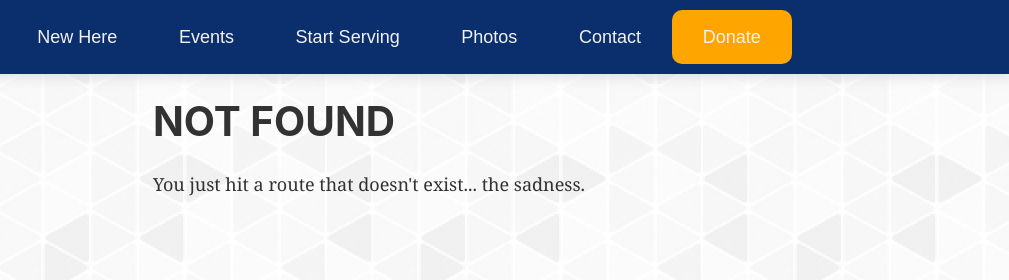
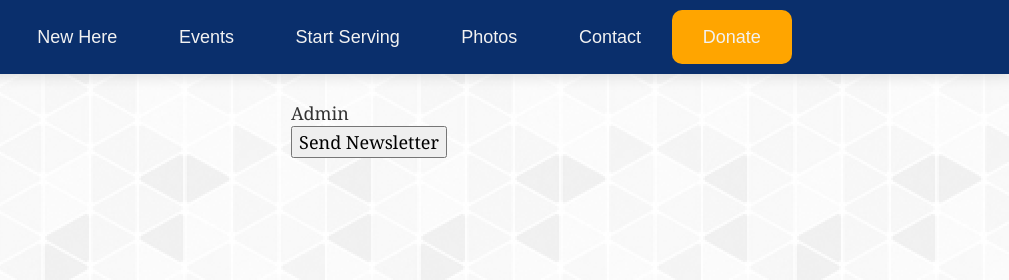
Before and after one commit to tfe-gnd-project/GND-website, a Gatsby site: page /admin in a window 1280 px wide. Before the commit this address had no page. Shown: the top 280 px of the page, 271-1280 px from the left. Built offline with nearby package versions, Linux system fonts and the light colour scheme; Gatsby itself is replaced by a stand-in of ours.

Commit message:
moved add newsletter function to admin page

```diff
--- /dev/null
+++ b/src/pages/admin.js
@@ -0,0 +1,42 @@
+import React from "react"
+import Layout from "../components/layout"
+import SEO from "../components/seo"
+
+import axios from 'axios';
+
+
+class Admin extends React.Component {
+
+
+  addNewsletter = () => {
+
+
+    axios.post(`http://localhost:8080//apps/NewPage/NewForm/addNewsletterEmailArray`)
+      .then(res => {
+          console.log(res);
+          console.log(res.data);
+          axios.post(`https://aneajwrqpa.execute-api.us-east-1.amazonaws.com/dev/newsletter`, res.data )
+            .then(res => {
+                console.log(res);
+                console.log(res.data);
+            })
+      })
+      .catch(error => {
+          console.error("Error:", error);
+      })
+  }
+
+
+  render() {
+    return (
+      <Layout>
+        <SEO title="Admin"/>
+        <div>Admin</div>
+        <button onClick={this.addNewsletter}>Send Newsletter</button>
+      </Layout>
+    );
+  }
+}
+
+
+export default Admin;
```
Also changed, not shown: src/pages/newhere.js (+0 -23 lines).
